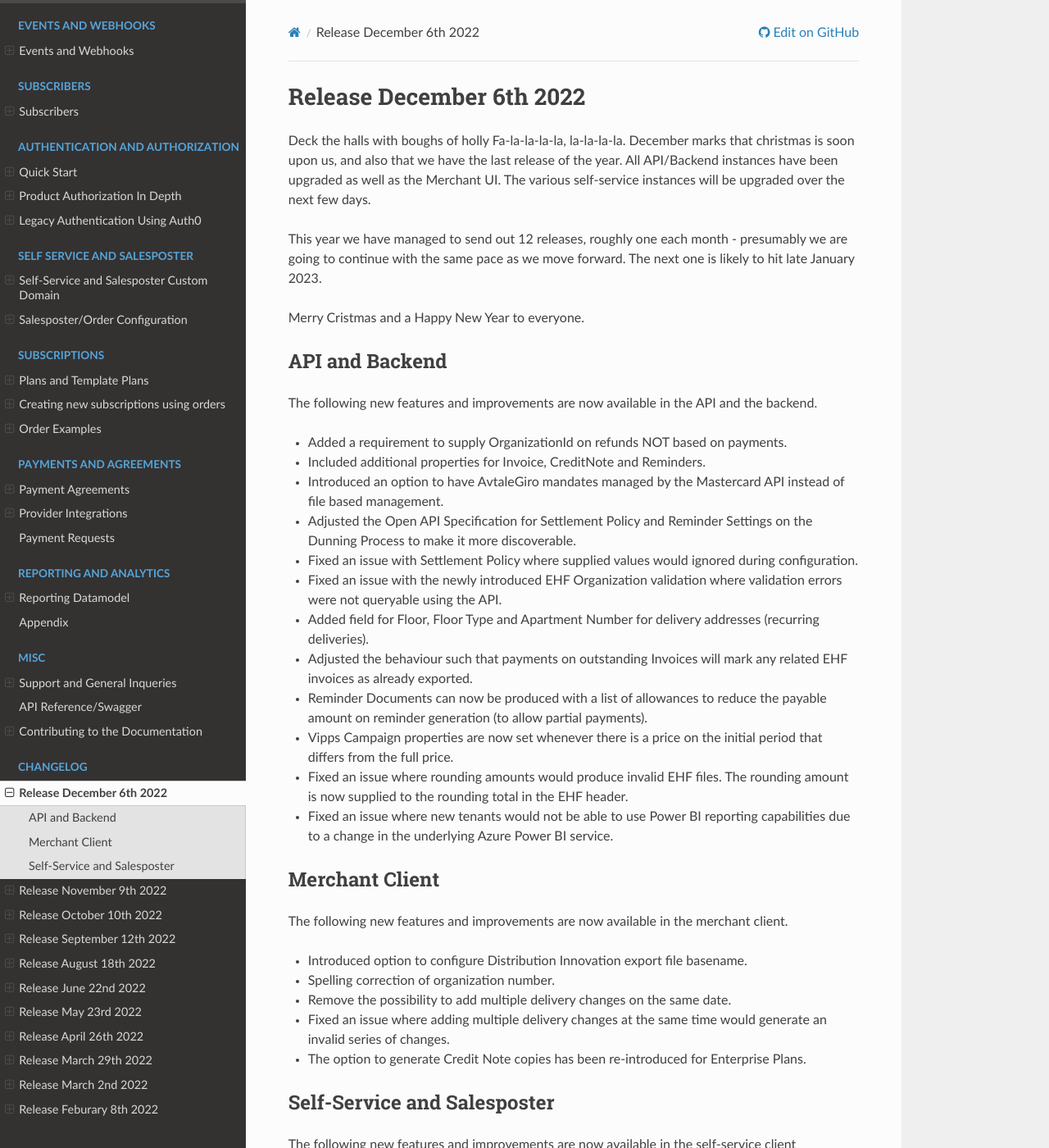
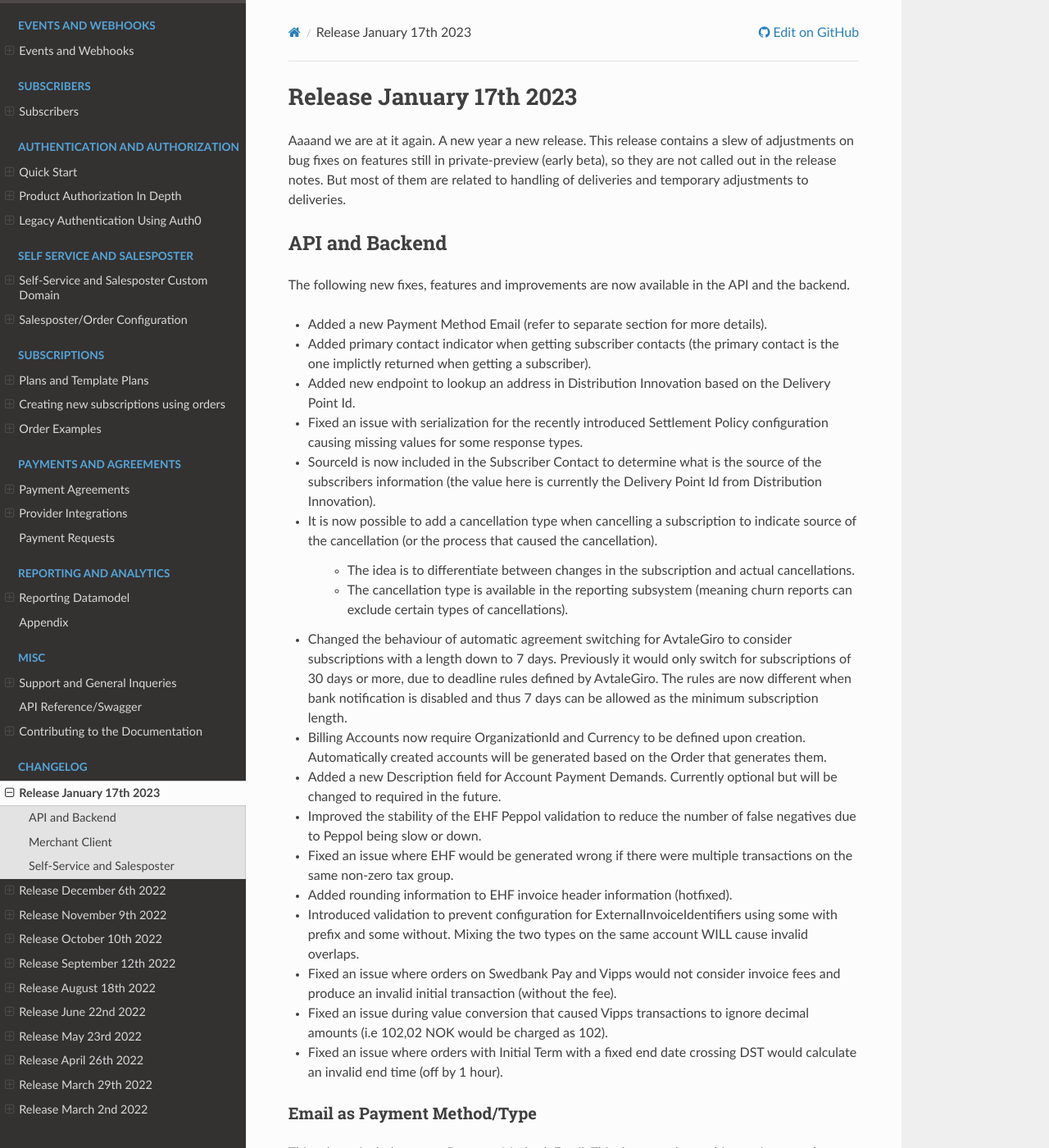
Before and after one commit to infosoftas/info-subscription-doc, a Sphinx documentation site: the page built from source/changelog/changelog.rst, in a window 1280 px wide and 1400 px high. Shown: the whole window at 82% size. Built offline with Sphinx 7.4.7 and the Read the Docs theme 2.0.0, drawn with Linux system fonts in a browser that asks for light colours; formulas are drawn with MathJax 3; some of the changed text lies outside the part shown.

Commit message:
Added inital changelog for 109 (#62)
* Added inital changelog for 109

* Changed text for cancellation and reset password

Co-authored-by: Esben Bach <esbbach@infosoft.no>

```diff
--- a/source/changelog/changelog.rst
+++ b/source/changelog/changelog.rst
@@ -1,3 +1,4 @@
+.. include:: r109.inc
 .. include:: r108.inc
 .. include:: r107.inc
 .. include:: r106.inc
@@ -8,4 +9,3 @@
 .. include:: r101.inc
 .. include:: r100.inc
 .. include:: r99.inc
-.. include:: r98.inc
--- /dev/null
+++ b/source/changelog/r109.inc
@@ -0,0 +1,58 @@
+.. _changelog-r109:
+
+***************************
+Release January 17th 2023
+***************************
+
+Aaaand we are at it again. A new year a new release.
+This release contains a slew of adjustments on bug fixes on features still in private-preview (early beta), so they are not called out in the release notes. But most of them are related to handling of deliveries and temporary adjustments to deliveries.
+
+API and Backend
+===============
+The following new fixes, features and improvements are now available in the API and the backend.
+
+* Added a new Payment Method Email (refer to separate section for more details).
+* Added primary contact indicator when getting subscriber contacts (the primary contact is the one implictly returned when getting a subscriber).
+* Added new endpoint to lookup an address in Distribution Innovation based on the Delivery Point Id.
+* Fixed an issue with serialization for the recently introduced Settlement Policy configuration causing missing values for some response types.
+* SourceId is now included in the Subscriber Contact to determine what is the source of the subscribers information (the value here is currently the Delivery Point Id from Distribution Innovation).
+* It is now possible to add a cancellation type when cancelling a subscription to indicate source of the cancellation (or the process that caused the cancellation).
+
+    * The idea is to differentiate between changes in the subscription and actual cancellations.
+    * The cancellation type is available in the reporting subsystem (meaning churn reports can exclude certain types of cancellations).
+
+* Changed the behaviour of automatic agreement switching for AvtaleGiro to consider subscriptions with a length down to 7 days. Previously it would only switch for subscriptions of 30 days or more, due to deadline rules defined by AvtaleGiro. The rules are now different when bank notification is disabled and thus 7 days can be allowed as the minimum subscription length.
+* Billing Accounts now require OrganizationId and Currency to be defined upon creation. Automatically created accounts will be generated based on the Order that generates them.
+* Added a new Description field for Account Payment Demands. Currently optional but will be changed to required in the future.
+* Improved the stability of the EHF Peppol validation to reduce the number of false negatives due to Peppol being slow or down.
+* Fixed an issue where EHF would be generated wrong if there were multiple transactions on the same non-zero tax group.
+* Added rounding information to EHF invoice header information (hotfixed).
+* Introduced validation to prevent configuration for ExternalInvoiceIdentifiers using some with prefix and some without. Mixing the two types on the same account WILL cause invalid overlaps.
+* Fixed an issue where orders on Swedbank Pay and Vipps would not consider invoice fees and produce an invalid initial transaction (without the fee).
+* Fixed an issue during value conversion that caused Vipps transactions to ignore decimal amounts (i.e 102,02 NOK would be charged as 102).
+* Fixed an issue where orders with Initial Term with a fixed end date crossing DST would calculate an invalid end time (off by 1 hour).
+
+Email as Payment Method/Type
+-----------------------------
+This release includes a new Payment Method: Email.
+This does not do anything on its own, the integration type is still `InvoiceOnly`, so nothing special is done by INFO-Subscription, but the type is useful for separating fees and flows between printed/mailed invoices and Email distributed invoices.
+
+New Payment Agreements can be created with this type, either directly through the Payment Agreement endpoint, alternatively during order creation with a set of parameters.
+
+A future release will provide UI in self-service and merchant for switching to/from an Email agreement as well as sales support for email invoicing.
+
+Merchant Client
+===============
+The following new features and improvements are now available in the merchant client.
+
+* Improved view for Charges and ALlowances on invoices.
+* Adjustments to the view for registering ledger/billing corrections, hopefully clarifying the consequences of the various actions.
+* Fixed an issue that would cause duplicates when creating and updating Dunning Process and Billing Plan.
+* Fixed an issue where shared users could not be added if a future cancellation time was registered on the current subscription.
+* Fixed an issue with registering new refunds.
+
+Self-Service and Salesposter
+============================
+The following new features and improvements are now available in the self-service client
+
+* Fixed an issue where resetting password would result in an unintelligble access error message.
```
